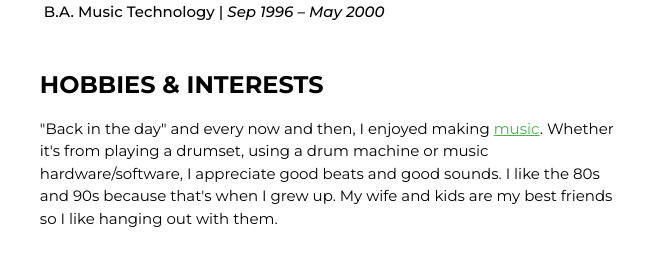
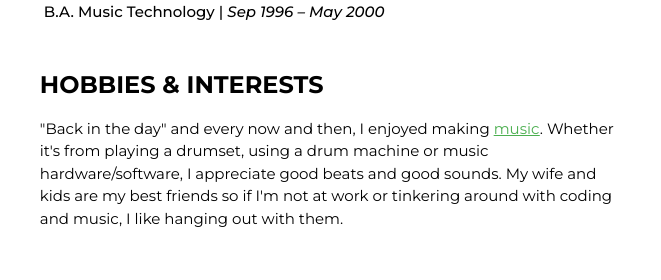
Before and after one commit to STYSL/rustique-w3spaces, a plain HTML site: page index.html in a window 1280 px wide. Shown: the part 5102-5382 px from the top of the page, without its empty margins (473-1134 px from the left). Drawn offline with nearby package versions, Linux system fonts and the light colour scheme.

Commit message:
Update index.html

```diff
--- a/index.html
+++ b/index.html
@@ -245,7 +245,7 @@
                 <h3 class="w3-border-amber">HOBBIES & INTERESTS</h3>
                 <p class="">
                 "Back in the day" and every now and then, I enjoyed making <a class="w3-text-green w3-hover-border-green w3-hover-text-green" href="https://open.spotify.com/artist/5pfjq4dgtPjUki1DnwGJJ4?si=i8tfRI1bQBWQd1lfenHMlw" target="_blank">music</a>.
-                Whether it's from playing a drumset, using a drum machine or music hardware/software, I appreciate good beats and good sounds. I like the 80s and 90s because that's when I grew up. My wife and kids are my best friends so I like hanging out with them.</p>
+                Whether it's from playing a drumset, using a drum machine or music hardware/software, I appreciate good beats and good sounds. My wife and kids are my best friends so if I'm not at work or tinkering around with coding and music, I like hanging out with them.</p>
               </div>
 <!-- EXAMPLE SECTIONS. SAVE FOR LATER REFERENCE
               <div class="">
```
